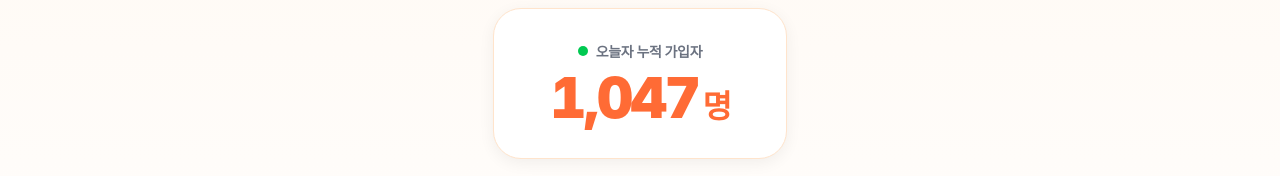
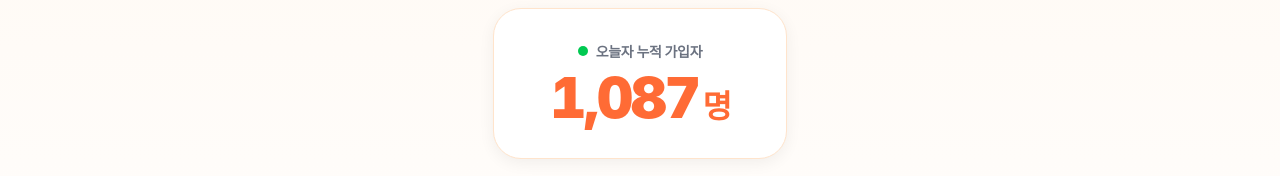
Before and after one commit to gangjiumma/gangjiumma-marketing, a Next.js app: page / in a window 1280 px wide. Shown: the part 402-578 px from the top of the page. Built offline with nearby package versions, Linux system fonts and the light colour scheme; a web font is replaced by a local one.

Commit message:
다운로드수 업데이트

```diff
--- a/src/app/page.tsx
+++ b/src/app/page.tsx
@@ -22,7 +22,7 @@ import HeroStats from "@/components/HeroStats";
 const DOWNLOAD_URL = "https://gangjiumma.github.io/gangjiumma_app_download/";
 
 // ✏️ 매일 아침 여기 숫자만 업데이트 (오늘자 누적 신규가입 반려인)
-const TOTAL_SIGNUPS = 1047;
+const TOTAL_SIGNUPS = 1087;
 
 // ─────────────────────────────────────────────────────────────
 // 메인 페이지 v2 — "반려견 AI 비서" 컨셉
```
